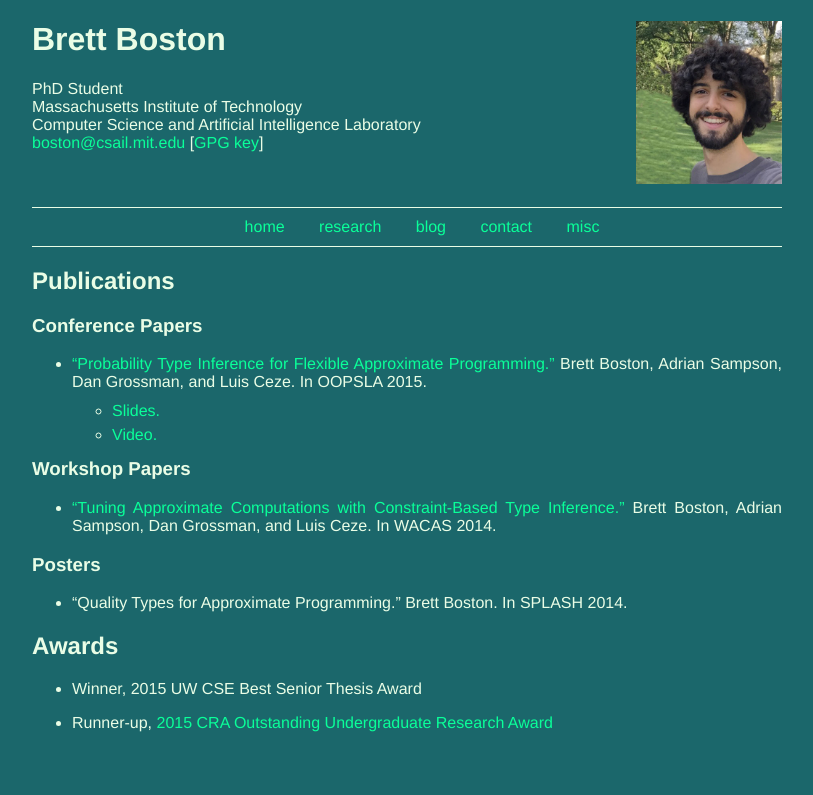
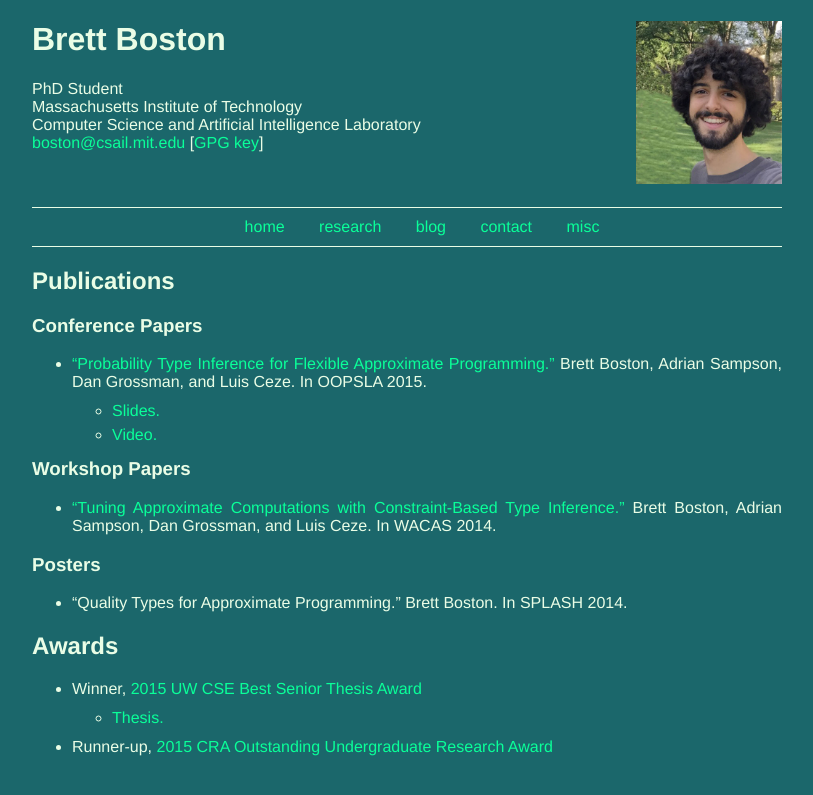
Before and after one commit to bboston7/academic-website, a Jekyll site: the page built from research.mkd, in a window 1280 px wide. Shown: the top 795 px of the page, without its empty margins (233-1046 px from the left). Built offline with Jekyll 4.4.1, drawn with Linux system fonts in a browser that asks for light colours.

Commit message:
Added undergrad thesis info

```diff
--- a/_data/awards.yaml
+++ b/_data/awards.yaml
@@ -1,6 +1,9 @@
 - title: UW CSE Best Senior Thesis Award
   year: 2015
   type: Winner
+  url: https://www.cs.washington.edu/students/ugrad/thesis_archive
+  extra:
+    - "[Thesis.](BASE/media/ugrad-thesis.pdf)"
 
 - title: CRA Outstanding Undergraduate Research Award
   url: http://cra.org/about/awards/outstanding-undergraduate-researcher-award/#2015
--- a/research.mkd
+++ b/research.mkd
@@ -39,4 +39,7 @@ title: research
 {% for award in site.data.awards %}
 *  {{ award.type }},
    {% if award.url %} [{{award.year}} {{ award.title }}]({{award.url}}) {% else %} {{award.year}} {{ award.title }} {% endif %}
+   {% for extra in award.extra %}
+     * {{ extra | replace: "BASE", site.baseurl }}
+   {% endfor %}
 {% endfor %}
```
Also changed, not shown: 1 other file.
